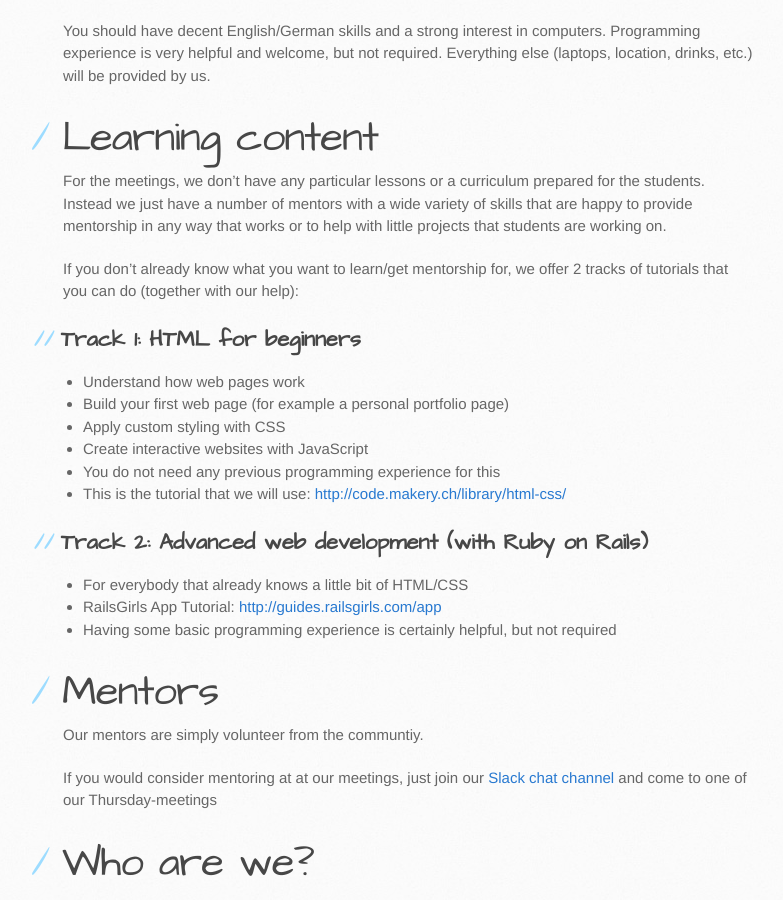
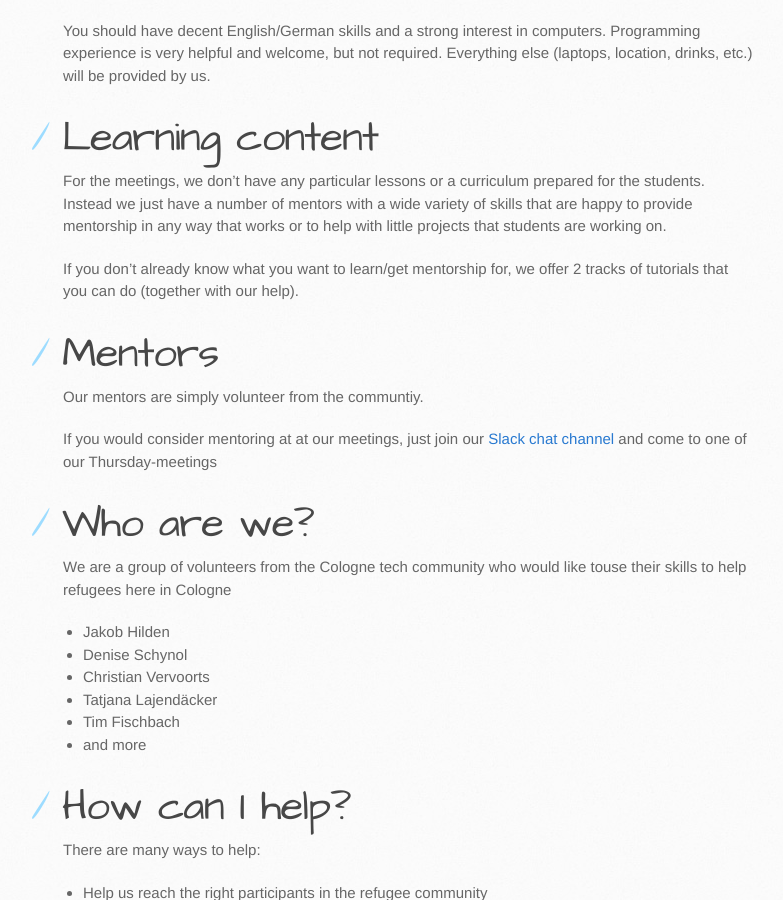
Before and after one commit to colognerb/refugees, a Jekyll site: the page built from en/index.md, in a window 1280 px wide and 900 px high, scrolled down 1285 px. Shown: the whole window, without its empty margins (107-890 px from the left). Built offline with Jekyll 4.4.1, drawn with Linux system fonts in a browser that asks for light colours.

Commit message:
remove example courses

```diff
--- a/en/index.md
+++ b/en/index.md
@@ -45,22 +45,7 @@ location, drinks, etc.) will be provided by us.
 
 For the meetings, we don't have any particular lessons or a curriculum prepared for the students.  Instead we just have a number of mentors with a wide variety of skills that are happy to provide mentorship in any way that works or to help with little projects that students are working on.
 
-If you don't already know what you want to learn/get mentorship for, we offer 2 tracks of tutorials that you can do (together with our help):
-
-## Track 1: HTML for beginners
-
-*   Understand how web pages work
-*   Build your first web page (for example a personal portfolio page)
-*   Apply custom styling with CSS
-*   Create interactive websites with JavaScript
-*   You do not need any previous programming experience for this
-*   This is the tutorial that we will use: [http://code.makery.ch/library/html-css/](http://code.makery.ch/library/html-css/)
-
-## Track 2: Advanced web development (with Ruby on Rails)
-
-*   For everybody that already knows a little bit of HTML/CSS
-*   RailsGirls App Tutorial: [http://guides.railsgirls.com/app](http://guides.railsgirls.com/app)
-*   Having some basic programming experience is certainly helpful, but not required
+If you don't already know what you want to learn/get mentorship for, we offer 2 tracks of tutorials that you can do (together with our help).
 
 # Mentors
 
```
